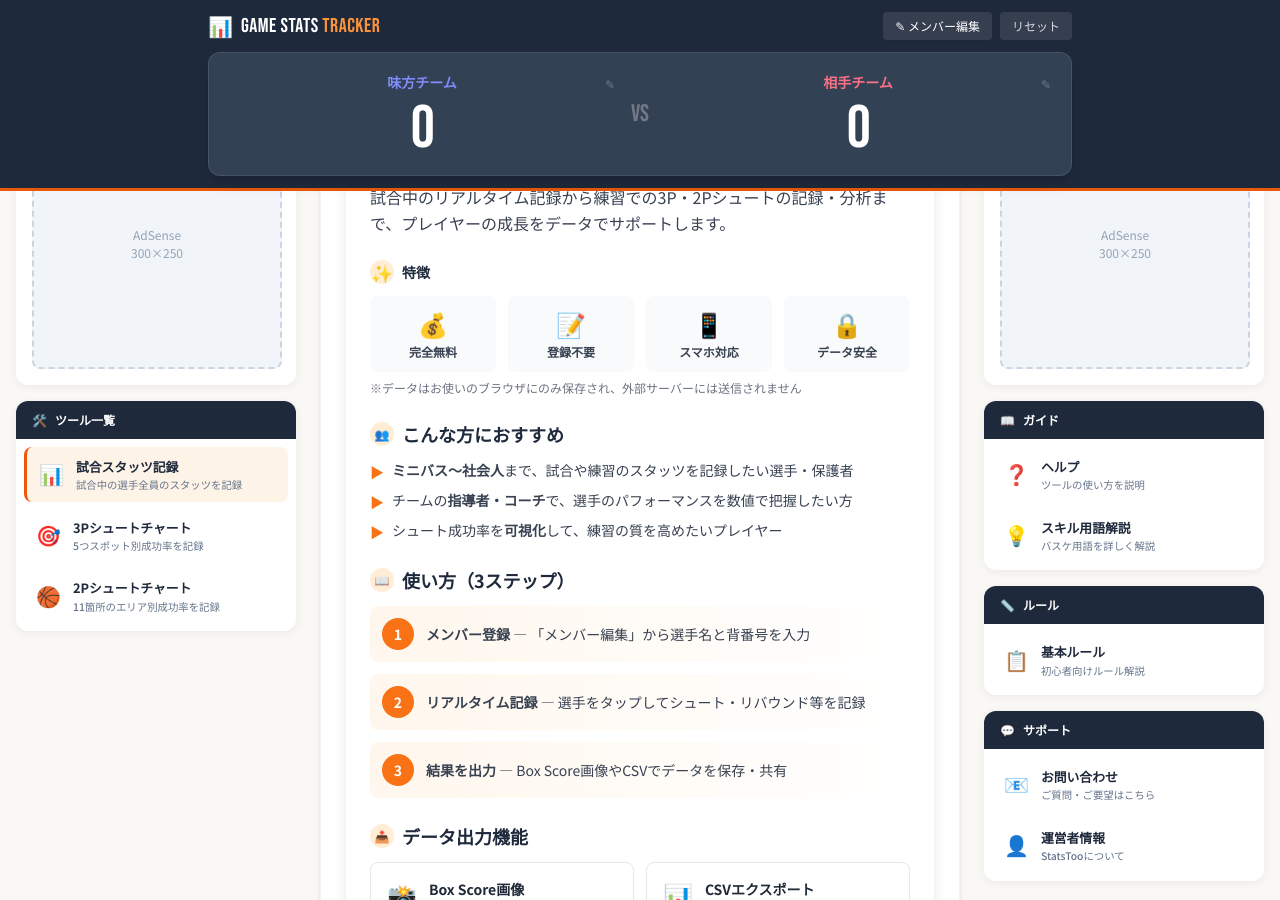
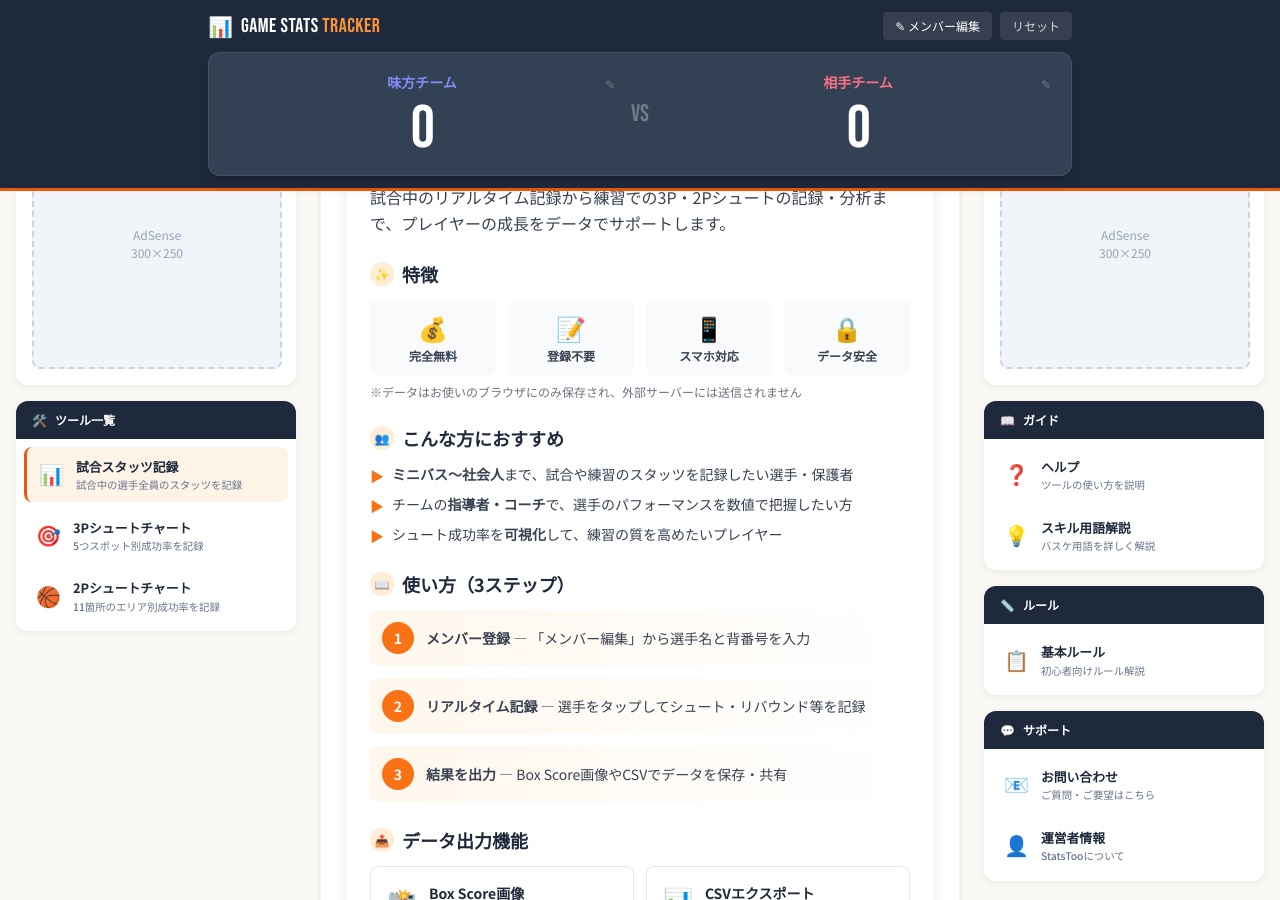
Before and after one commit to BSK-Ryo/statstoo, a Jekyll site: the page built from index.html, in a window 1280 px wide and 900 px high, scrolled down 3686 px. Built offline with Jekyll 4.4.1, drawn with Linux system fonts in a browser that asks for light colours; nearby versions of some CDN libraries.

Commit message:
文字調整

```diff
--- a/index.html
+++ b/index.html
@@ -572,8 +572,8 @@ description: バスケットボールのスタッツを簡単に記録・分析
 
                     <!-- 特徴 -->
                     <div>
-                        <h3 class="font-bold text-secondary text-sm mb-3 flex items-center gap-2">
-                            <span class="w-6 h-6 bg-orange-100 rounded-full flex items-center justify-center text-lg">✨</span>
+                        <h3 class="font-bold text-secondary text-lg mb-3 flex items-center gap-2">
+                            <span class="w-6 h-6 bg-orange-100 rounded-full flex items-center justify-center text-xs">✨</span>
                             特徴
                         </h3>
                         <div class="grid grid-cols-2 md:grid-cols-4 gap-3">
```
